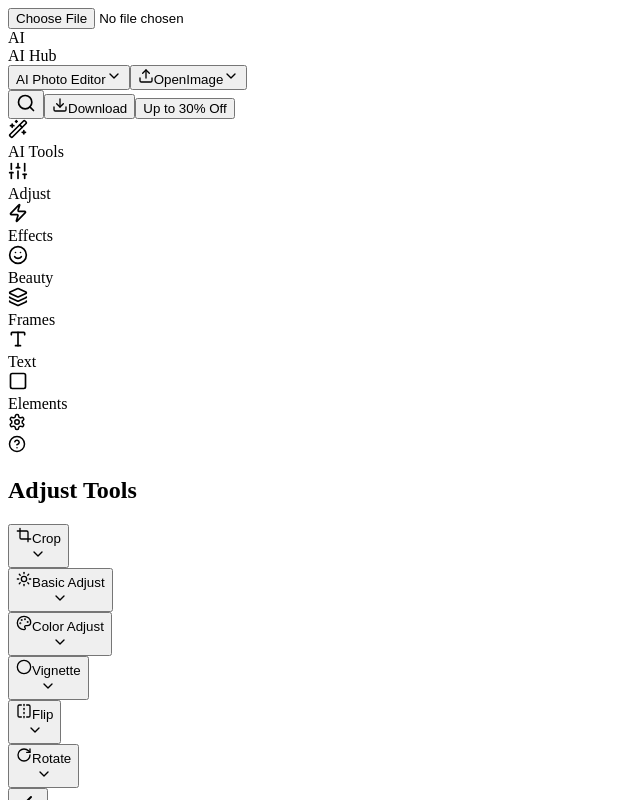
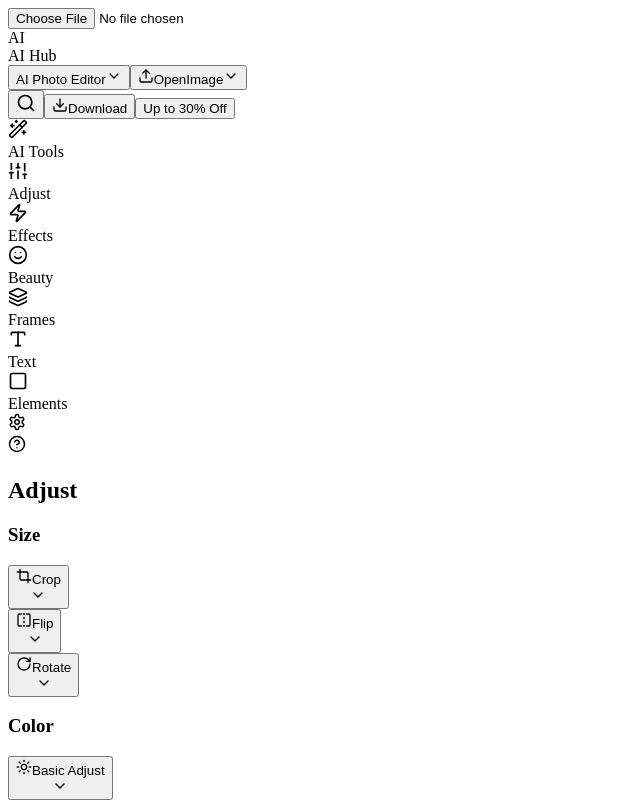
Before and after one commit to priy437pradhan/AI-hub, a Next.js app: page /EditingPlatform in a window 1280 px wide. Shown: the top 800 px of the page, without its empty margins (0-640 px from the left). Built offline with nearby package versions, Linux system fonts and the light colour scheme.

Commit message:
mobile responsiveness added

```diff
--- a/src/components/EditingPlatform/ImageCanvas.jsx
+++ b/src/components/EditingPlatform/ImageCanvas.jsx
@@ -223,7 +223,7 @@ export default function ImageCanvas({
   );
 
   return (
-  <div className="w-full min-h-screen bg-gray-50 flex flex-col">
+  <div className="w-full min-h-screen bg-gray-50 flex flex-col pb-24">
     {/* Main Content Container */}
     <div className="flex flex-col lg:flex-row flex-1">
       {/* Main Image Area */}
--- a/src/components/EditingPlatform/ToolPanel/panels/AdjustToolPanel.jsx
+++ b/src/components/EditingPlatform/ToolPanel/panels/AdjustToolPanel.jsx
@@ -88,8 +88,12 @@ const SliderControl = ({
     </div>
   );
 };
-
-// Mock aspect ratios
+const categoryOrder = ['size', 'color', 'tool'];
+  const categoryLabels = {
+    size: 'Size',
+    color: 'Color',
+    tool: 'Tool'
+  };
   const aspectRatios = [
   { id: 'freeform', label: 'Freeform', icon: '⊞', dimensions: null },
   { id: 'original', label: 'Original', icon: '▣', dimensions: null },
@@ -113,6 +117,7 @@ const aspectRatios = [
   { id: 'fb-post', label: 'FB Post', title:"social", icon: <Image size={16} />, dimensions: { width: 4, height: 5 } },
   { id: 'yt-thumbnail', label: 'YouTube Thumbnail', title:"social", icon:<Youtube size={16} />, dimensions: { width: 16, height: 9 } },
 ];
+
 
 const AdjustToolPanel = ({
   imageRef,
@@ -848,10 +853,13 @@ const MobileSliderControl = ({ label, value, onChange, min = -100, max = 100, ic
   return (
     <div className="bg-gray-900 text-white h-full overflow-y-auto">
       <div className="p-4">
-        <h2 className="text-xl font-semibold mb-6 text-gray-100">Adjust Tools</h2>
+        <h2 className="text-xl font-semibold mb-6 text-gray-100">Adjust</h2>
 
         <div className="space-y-2">
-          {sections.map((section) => (
+         {categoryOrder.map((categoryKey) => (
+        <div key={categoryKey} className="space-y-2">
+      <h3 className="text-lg font-semibold text-white">{categoryLabels[categoryKey]}</h3>
+      {sectionCategories[categoryKey].map((section) => (
         <div key={section.id}>
           <SectionHeader
             section={section}
@@ -867,10 +875,8 @@ const MobileSliderControl = ({ label, value, onChange, min = -100, max = 100, ic
         </div>
       ))}
     </div>
-
-
-
-
+  ))}
+        </div>
       </div>
     </div>
   );
```
Lines whose indentation alone changed are shown as unchanged.
